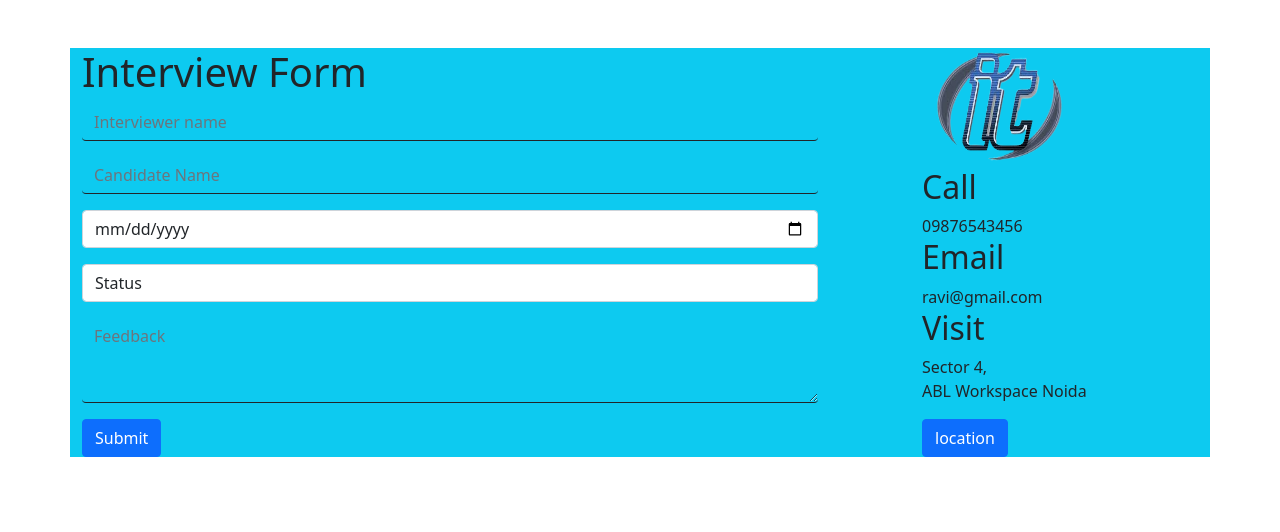
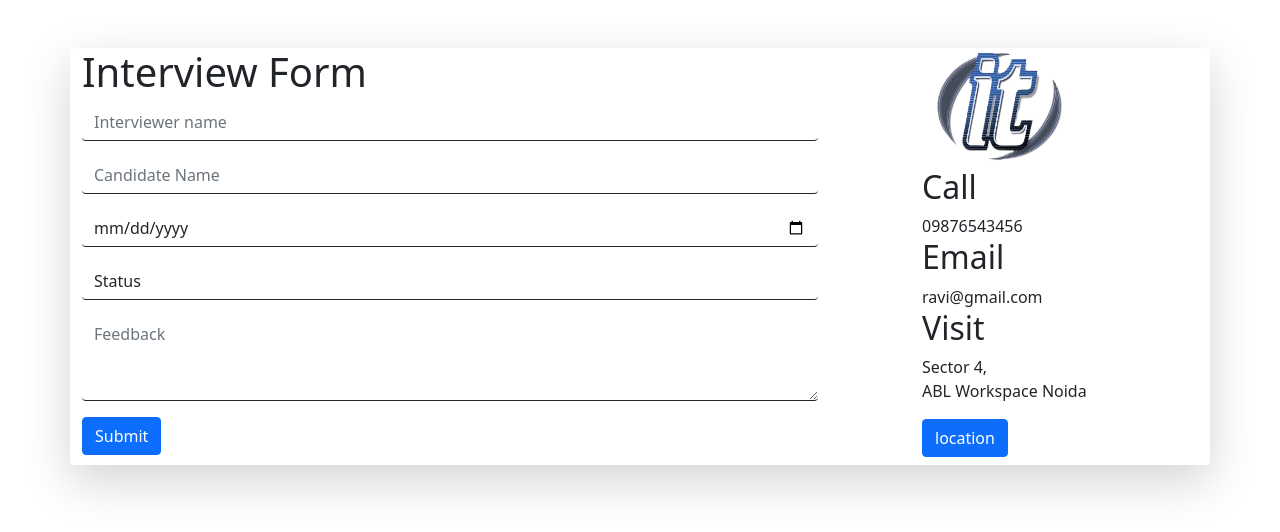
Before and after one commit to ravi741594/session, a plain HTML site: page inter.html in a window 1280 px wide. Drawn offline with nearby package versions, Linux system fonts and the light colour scheme.

Commit message:
color change in page

```diff
--- a/inter.html
+++ b/inter.html
@@ -1,5 +1,6 @@
 <!DOCTYPE html>
 <html lang="en">
+
 <head>
   <meta charset="UTF-8">
   <meta http-equiv="X-UA-Compatible" content="IE=edge">
@@ -19,26 +20,31 @@
   <title>Document</title>
 </head>
 
-<body>
+<body class="bg-white">
 
-  <div class="bg-info container">
+  <div class="bg- container shadow-lg rounded ">
     <div class="row mt-5">
       <div class="col-lg-8 col-sm-12">
         <h1>Interview Form</h1>
         <form action="/action_page.php">
           <div class="mb-3 mt-2">
-            <input type="text" style="background-color:transparent; color: black; " class="form-control border border-dark border-end-0 border-start-0 border-top-0" placeholder="Interviewer name">
+            <input type="text" style="background-color:transparent; color: black; "
+              class="form-control border border-dark border-end-0 border-start-0 border-top-0"
+              placeholder="Interviewer name">
           </div>
 
           <div class="mb-3">
-            <input type="text" style="background-color:transparent; color: black; " class="form-control border border-dark border-end-0 border-start-0 border-top-0"placeholder="Candidate Name">
+            <input type="text" style="background-color:transparent; color: black; "
+              class="form-control border border-dark border-end-0 border-start-0 border-top-0"
+              placeholder="Candidate Name">
           </div>
           <div class="mb-3">
-            <input type="date" class="form-control" placeholder="Interview Date">
+
+            <input type="date" class="form-control border border-dark border-end-0 border-start-0 border-top-0" placeholder="Interview Date">
           </div>
 
           <div class="mb-3">
-            <select class="form-control">
+            <select class="form-control border border-dark border-end-0 border-start-0 border-top-0">
 
               <option value="status">Status</option>
               <option value="selected">Selected</option>
@@ -48,10 +54,12 @@
           </div>
 
           <div class="mb-3">
-            <textarea style="background-color:transparent; color: black; " class="form-control border border-dark border-end-0 border-start-0 border-top-0" id="exampleFormControlTextarea1" rows="3" placeholder="Feedback"></textarea>
+            <textarea style="background-color:transparent; color: black; "
+              class="form-control border border-dark border-end-0 border-start-0 border-top-0"
+              id="exampleFormControlTextarea1" rows="3" placeholder="Feedback"></textarea>
           </div>
           <div>
-            <button type="button" class="btn btn-primary">Submit</button>
+            <button type="button" class="btn btn-primary ">Submit</button>
           </div>
 
 
@@ -75,7 +83,7 @@
             <p>Sector 4,<br>ABL Workspace Noida</p>
           </div>
           <div>
-            <button type="button" class="btn btn-primary">location</button>
+            <button type="button" class="btn btn-primary mb-2">location</button>
           </div>
         </div>
       </div>
```
Also changed, not shown: interr.css (line endings or trailing spaces).
